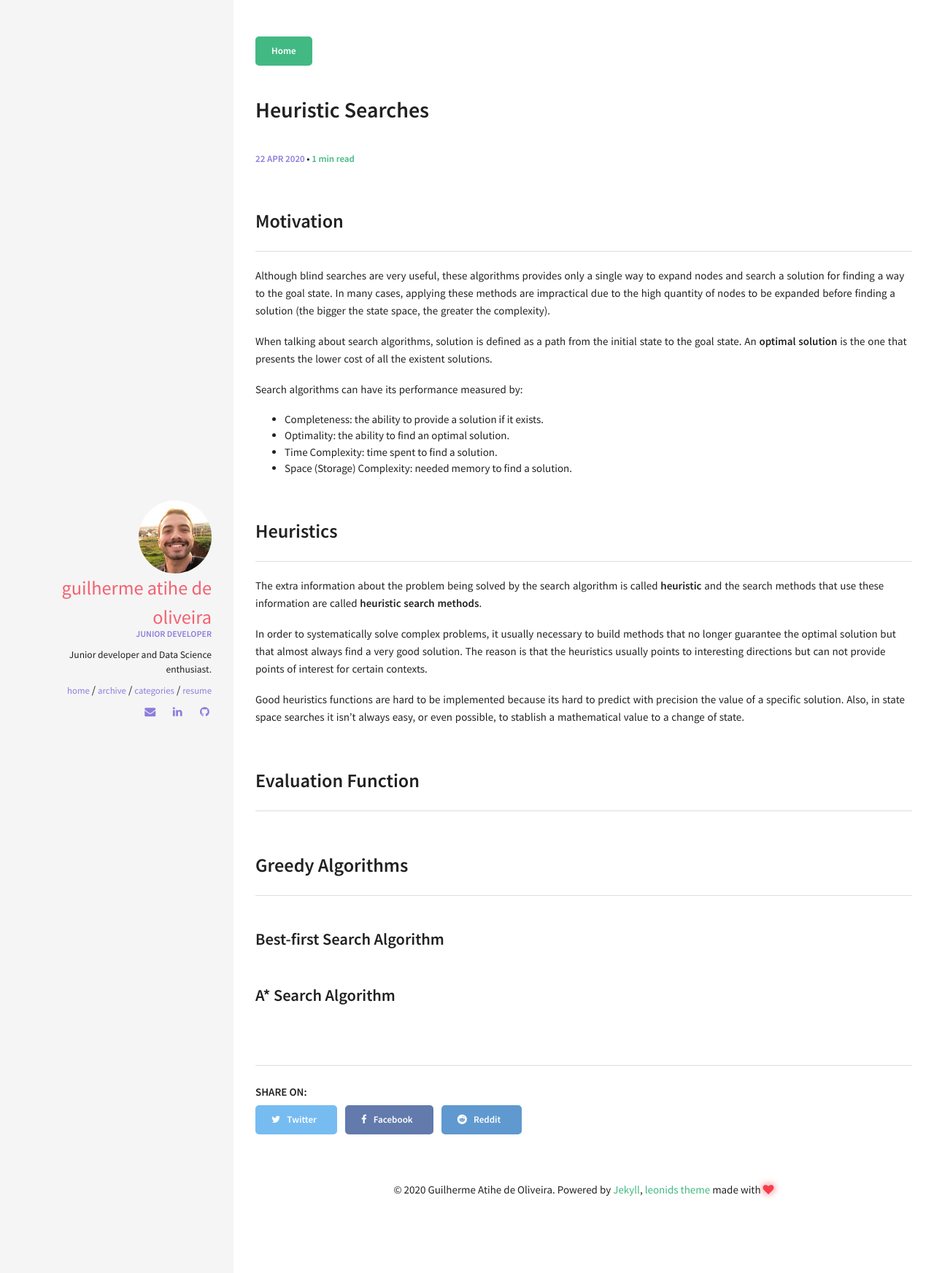
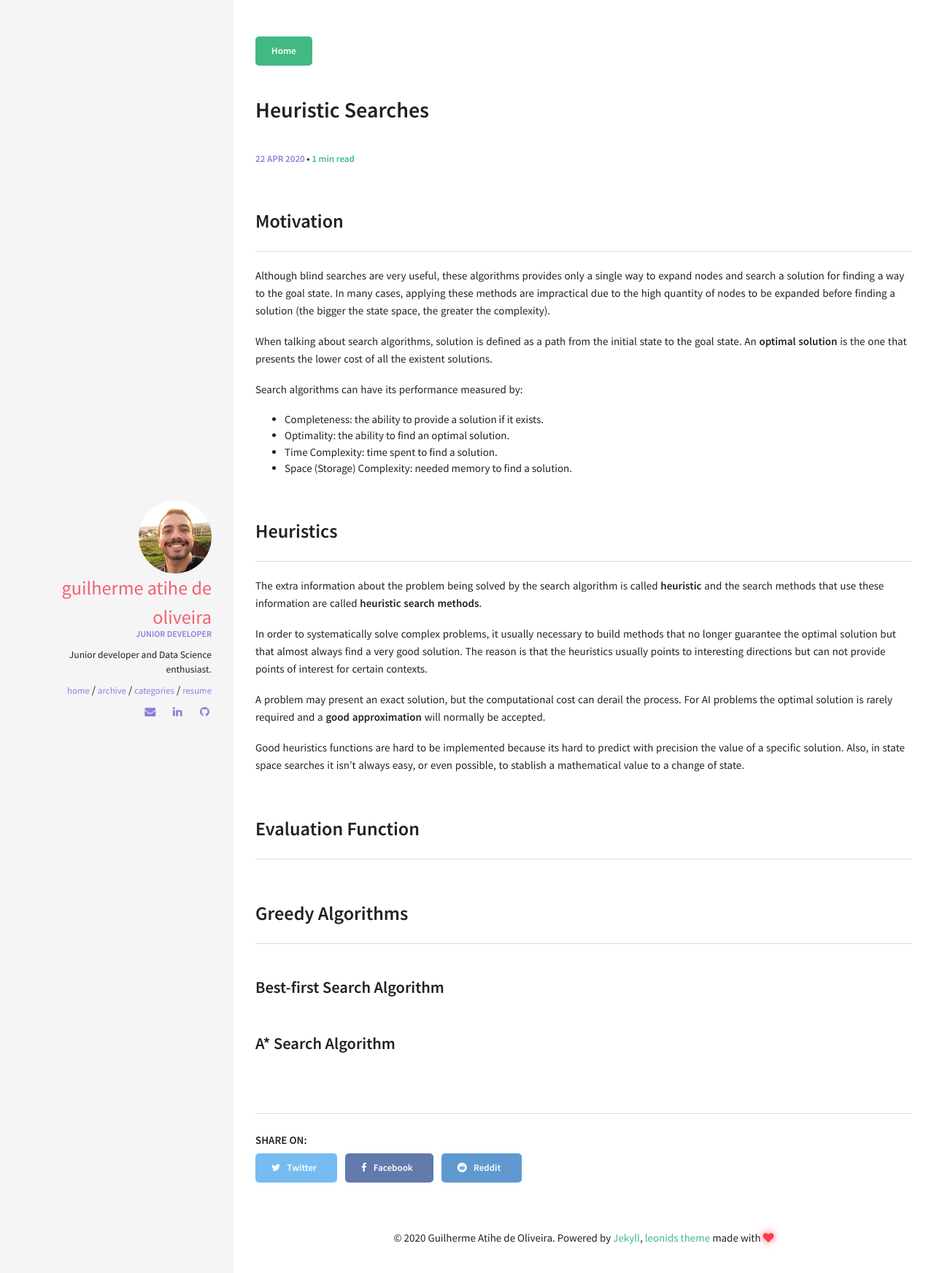
Before and after one commit to gatihe/guiati9.dev, a Jekyll site: the page built from _posts/2020-04-22-heuristic_searches.md, in a window 1280 px wide. Shown: the top 1745 px of the page at 73% size. Built offline with Jekyll 4.4.1, drawn with Linux system fonts in a browser that asks for light colours.

Commit message:
Update 2020-04-22-heuristic_searches.md

```diff
--- a/_posts/2020-04-22-heuristic_searches.md
+++ b/_posts/2020-04-22-heuristic_searches.md
@@ -24,6 +24,8 @@ The extra information about the problem being solved by the search algorithm is
 
 In order to systematically solve complex problems, it usually necessary to build methods that no longer guarantee the optimal solution but that almost always find a very good solution. The reason is that the heuristics usually points to interesting directions but can not provide points of interest for certain contexts.
 
+A problem may present an exact solution, but the computational cost can derail the process. For AI problems the optimal solution is rarely required and a __good approximation__ will normally be accepted.
+
 Good heuristics functions are hard to be implemented because its hard to predict with precision the value of a specific solution. Also, in state space searches it isn't always easy, or even possible, to stablish a mathematical value to a change of state.
 
 ## Evaluation Function
```
